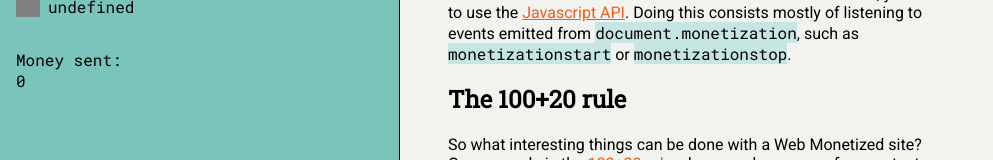
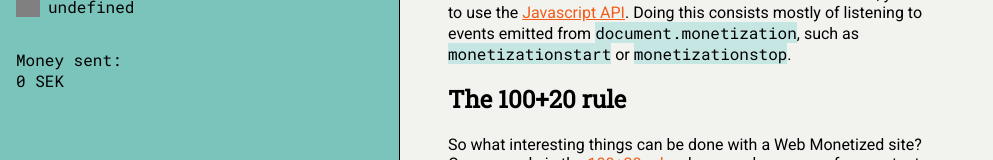
Before and after one commit to Doverstav/kitscon202, a React (Create React App) app: page / in a window 1280 px wide. Shown: the part 496-656 px from the top of the page, without its empty margins (0-993 px from the left). Built offline with nearby package versions, Linux system fonts and the light colour scheme.

Commit message:
Add currency to money counter

```diff
--- a/src/components/WebMonetizationSpoofer/WebMonetizationSpoofer.js
+++ b/src/components/WebMonetizationSpoofer/WebMonetizationSpoofer.js
@@ -208,7 +208,7 @@ export default function WebMonetizationSpoofer(props) {
         <span>{wmStatus ? wmStatus : "undefined"}</span>
       </p>
       <p className="WMSpoofer-status-container">
-        Money sent: <span ref={moneyCounter}>{totalMoneySent}</span>
+        Money sent: <span ref={moneyCounter}>{totalMoneySent} SEK</span>
       </p>
     </div>
   );
```
